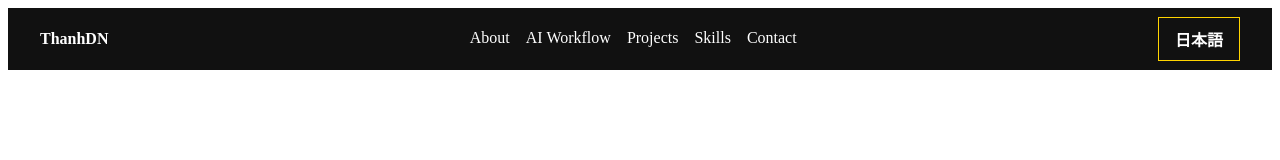
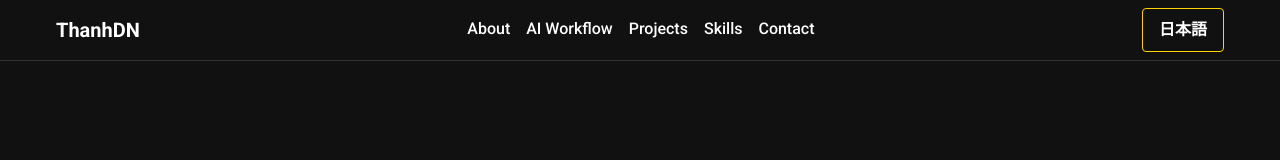
Before and after one commit to sora-kill/portfolio, a website with bundled scripts: page src/index.html in a window 1280 px wide. Built offline with nearby package versions, Linux system fonts and the light colour scheme.

Commit message:
fix: add base styles and use tokens in header

```diff
--- a/src/css/header.css
+++ b/src/css/header.css
@@ -2,6 +2,7 @@
   position: sticky;
   top: 0;
   z-index: 10;
+  border-bottom: 1px solid var(--color-border);
   background-color: var(--color-bg);
   color: var(--color-text);
 }
@@ -19,7 +20,8 @@
 
 .header__brand {
   color: var(--color-text);
-  font-weight: 700;
+  font-size: var(--font-size-lg);
+  font-weight: var(--font-weight-bold);
   text-decoration: none;
 }
 
@@ -27,6 +29,8 @@
   order: 3;
   width: 100%;
   overflow-x: auto;
+  scrollbar-width: thin;
+  scrollbar-color: var(--color-border) transparent;
 }
 
 .header__list {
@@ -43,7 +47,8 @@
   min-height: 44px;
   border-bottom: 2px solid transparent;
   color: var(--color-text);
-  font-weight: 500;
+  font-size: var(--font-size-md);
+  font-weight: var(--font-weight-medium);
   text-decoration: none;
   white-space: nowrap;
 }
@@ -57,22 +62,24 @@
   min-height: 44px;
   padding: 0 var(--space-4);
   border: 1px solid var(--color-accent);
+  border-radius: var(--radius-sm);
   background-color: transparent;
   color: var(--color-text);
   font: inherit;
-  font-weight: 700;
+  font-size: var(--font-size-md);
+  font-weight: var(--font-weight-bold);
   cursor: pointer;
 }
 
 .header__lang:hover,
 .header__lang:focus-visible {
   background-color: var(--color-accent);
-  color: var(--color-bg);
+  color: var(--color-on-accent);
 }
 
+.header__brand:focus-visible,
 .header__link:focus-visible,
-.header__lang:focus-visible,
-.header__brand:focus-visible {
+.header__lang:focus-visible {
   outline: 2px solid var(--color-accent);
   outline-offset: 2px;
 }
--- /dev/null
+++ b/src/css/style.css
@@ -0,0 +1,14 @@
+*,
+*::before,
+*::after {
+  box-sizing: border-box;
+}
+
+body {
+  margin: 0;
+  background-color: var(--color-bg);
+  color: var(--color-text);
+  font-family: var(--font-sans);
+  font-size: var(--font-size-md);
+  line-height: var(--line-height-base);
+}
```
